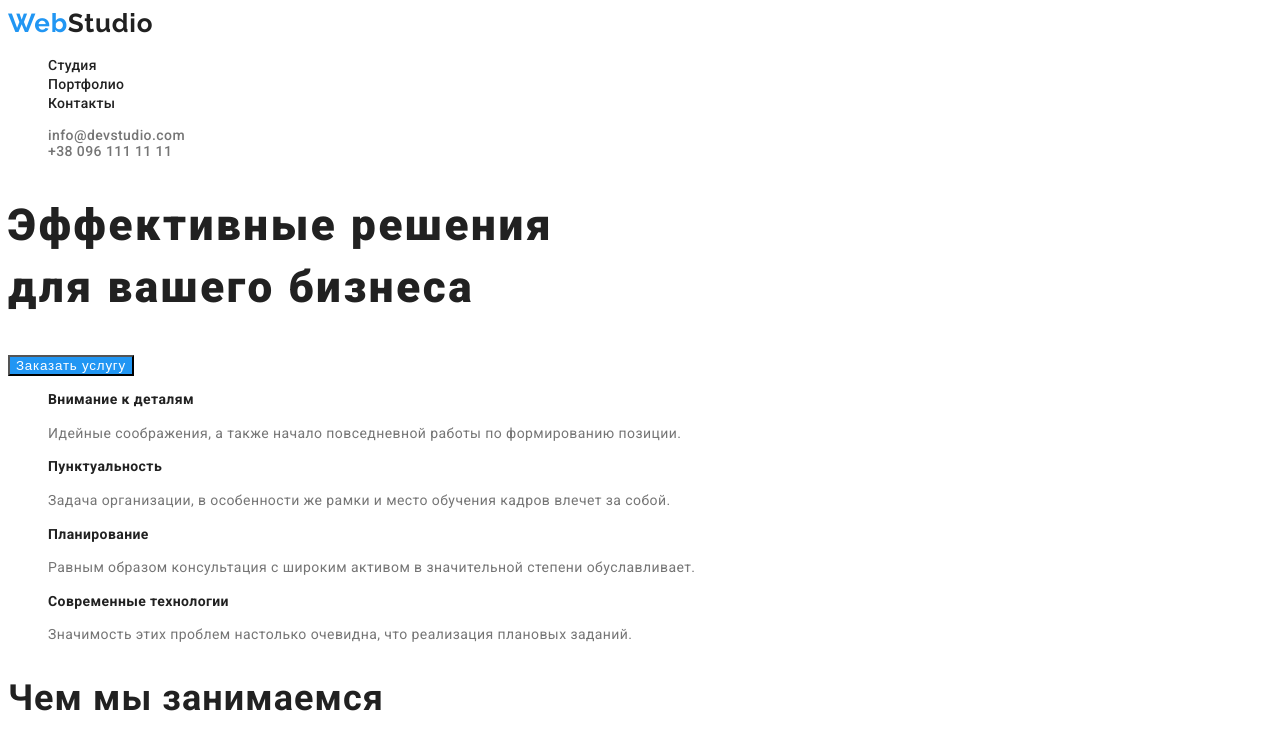
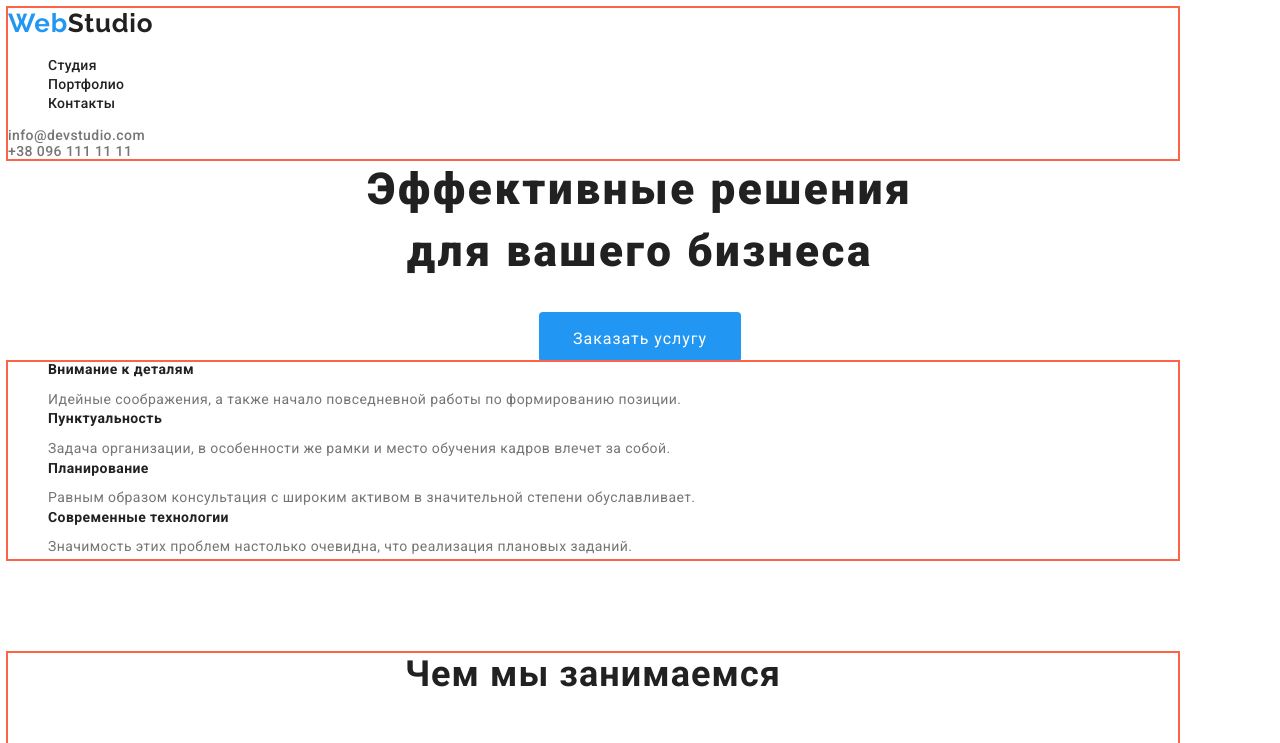
Before and after one commit to DmitriyShevchenko23/goit-markup-hw-03, a plain HTML site: page index.html in a window 1280 px wide. Shown: the top 743 px of the page. Drawn offline with Linux system fonts and the light colour scheme.

Commit message:
создал контейнеры для секций
расставил марджины

```diff
--- a/css/style.css
+++ b/css/style.css
@@ -26,6 +26,12 @@ Weight заголовков 700 900
 body {
   font-family: roboto, sans-serif;
   color: var(--main-text-color);
+}
+
+/* контейнер шапки------------ */
+.container {
+  width: 1170px;
+  outline: 2px solid tomato;
 }
 /* лого */
 .logo {
@@ -67,6 +73,10 @@ body {
   letter-spacing: 0.02em;
   list-style: none;
 }
+.list {
+  padding: 0;
+  margin: 0;
+}
 .contacts-item {
   color: var(--main-text-color);
   text-decoration: none;
@@ -79,8 +89,12 @@ body {
 }
 
 /* герой --------------------------------------*/
-
+.hero {
+  text-align: center;
+}
 .hero-titel {
+  margin-top: 0;
+  margin-bottom: 30px;
   font-weight: 900;
   font-size: 44px;
   line-height: 1.4;
@@ -88,52 +102,82 @@ body {
   color: var(--title-text-color);
 }
 .button-hero {
+  min-width: 200px;
+  height: 50px;
+  padding: 10px 32px;
+  border-radius: 4px;
+  border-color: transparent;
+  font-family: roboto, sans-serif;
+  font-size: 16px;
+  line-height: 1.9;
+  letter-spacing: 0.06em;
   color: var(--primary-white-color);
   background-color: var(--accent-color);
-  letter-spacing: 0.06em;
+
   cursor: pointer;
 }
-/* секция ПРЕИМУЩЕСТВА страница "студия"------------- */
-.description-titel {
+
+/* секция ПРЕИМУЩЕСТВА(BENEFITS) страница "студия"------------- */
+.benefits-container {
+  margin-top: 0;
+  margin-bottom: 94px;
+}
+.titel-no-display {
   display: none;
 }
-.benefits-descriptions {
+
+.benefits {
+  margin-top: 0;
+  margin-bottom: 0;
   list-style: none;
 }
-.description {
+.benefits-titel {
+  margin-top: 0;
+  margin-bottom: 10px;
   font-weight: 700;
   font-size: 14px;
   line-height: 1.1;
   letter-spacing: 0.03em;
   color: var(--title-text-color);
 }
-.description-text {
+.benefits-text {
+  margin-top: 0;
+  margin-bottom: 0;
   font-weight: 400;
   font-size: 14px;
   line-height: 1.7;
   letter-spacing: 0.03em;
 }
 
-/* секция ЧЕМ МЫ ЗАНИМАЕМСЯ страница "студия"--------- */
-.jobs {
+/* секция ЧЕМ МЫ ЗАНИМАЕМСЯ(Jobs) страница "студия"--------- */
+
+.jobs-titel {
+  margin-top: 0;
+  margin-bottom: 50px;
   font-weight: 700;
   font-size: 36px;
   line-height: 1.2;
   letter-spacing: 0.03em;
+  text-align: center;
   color: var(--title-text-color);
 }
+
 .jobs-list {
   list-style: none;
 }
-/* секция команда страница "студия" --------------------*/
 
-.team {
+/* секция команда(Team) страница "студия" --------------------*/
+
+.team-titel {
+  margin-top: 0;
   font-weight: 700;
   font-size: 36px;
   line-height: 1.2;
   letter-spacing: 0.03em;
+  text-align: center;
   color: var(--title-text-color);
 }
+
 .team-list {
   list-style: none;
 }
@@ -148,6 +192,7 @@ body {
   font-size: 16px;
   line-height: 1.2;
 }
+
 /* футер--------------------------------------------------- */
 
 .address {
--- a/index.html
+++ b/index.html
@@ -18,6 +18,7 @@
 <body>
     <!--шапка сайта-->
     <header>
+        <div class="container">
             <a class="logo" href=""><span class="logo-web">Web</span>Studio</a>
             <nav class="nav">
                 <ul>
@@ -33,7 +34,7 @@
                 </ul>
             </nav>
 
-        <ul class="nav-contacts">
+            <ul class="nav-contacts list">
                 <li>
                     <a class="contacts-item" href="info@devstudio.com">info@devstudio.com</a>
                 </li>
@@ -42,43 +43,51 @@
                     <a class="contacts-item" href="+380961111111">+38 096 111 11 11</a>
                 </li>
             </ul>
+        </div>
     </header>
     <!--уникальный контент страницы-->
     <main>
         <!--секция 1-->
-        <section>
+        <section class="hero">
+
                 <h1 class="hero-titel">Эффективные решения<br> для вашего бизнеса</h1>
                 <button class="button-hero" type="button">Заказать услугу</button>
+
         </section>
         <!--наши преимущества-->
-        <section>
+        <section class="benefits-container">
             <!-- в будующем этот заголовок отображаться не будет -->
-            <h2 class="description-titel">Наши преимущества</h2>
-            <ul class="benefits-descriptions">
+            <h2 class="titel-no-display">Наши преимущества</h2>
+            <div class="container">
+                <ul class="benefits">
                     <li>
-                    <h3 class="description">Внимание к деталям</h3>
-                    <p class="description-text">Идейные соображения, а также начало повседневной работы по формированию позиции.</p>
+                        <h3 class="benefits-titel">Внимание к деталям</h3>
+                        <p class="benefits-text">Идейные соображения, а также начало повседневной работы по формированию позиции.</p>
                     </li>
 
                     <li>
-                    <h3 class="description">Пунктуальность</h3>
-                    <p class="description-text">Задача организации, в особенности же рамки и место обучения кадров влечет за собой.</p>
+                        <h3 class="benefits-titel">Пунктуальность</h3>
+                        <p class="benefits-text">Задача организации, в особенности же рамки и место обучения кадров влечет за собой.
+                        </p>
                     </li>
 
                     <li>
-                    <h3 class="description">Планирование</h3>
-                    <p class="description-text">Равным образом консультация с широким активом в значительной степени обуславливает.</p>
+                        <h3 class="benefits-titel">Планирование</h3>
+                        <p class="benefits-text">Равным образом консультация с широким активом в значительной степени обуславливает.
+                        </p>
                     </li>
 
                     <li>
-                    <h3 class="description">Современные технологии</h3>
-                    <p class="description-text">Значимость этих проблем настолько очевидна, что реализация плановых заданий.</p>
+                        <h3 class="benefits-titel">Современные технологии</h3>
+                        <p class="benefits-text">Значимость этих проблем настолько очевидна, что реализация плановых заданий.</p>
                     </li>
                 </ul>
+            </div>
         </section>
         <!--секция чем мы занимаемся-->
         <section >
-            <h2 class="jobs">Чем мы занимаемся</h2>
+            <div class="container">
+                <h2 class="jobs-titel">Чем мы занимаемся</h2>
                 <ul class="jobs-list">
                     <li>
                         <img src="./images/tablet.png" alt="верстаем" width="370">
@@ -90,10 +99,12 @@
                         <img src="./images/tabletmini.png" alt="стилизируем" width="370">
                     </li>
                 </ul>
+            </div>
         </section>
         <!--секция наша команда-->
         <section>
-            <h2 class="team">Наша Команда</h2>
+            <div class="container">
+                <h2 class="team-titel">Наша Команда</h2>
                 <ul class="team-list">
                     <li>
                         <img src="./images/jpeg/igor.jpg" alt="Игорь" width="270">
@@ -116,6 +127,7 @@
                         <p class="position">UI Designer</p>
                     </li>
                 </ul>
+            </div>
         </section>
     </main>
     <!--подвал-->
```
Lines whose indentation alone changed are shown as unchanged.
